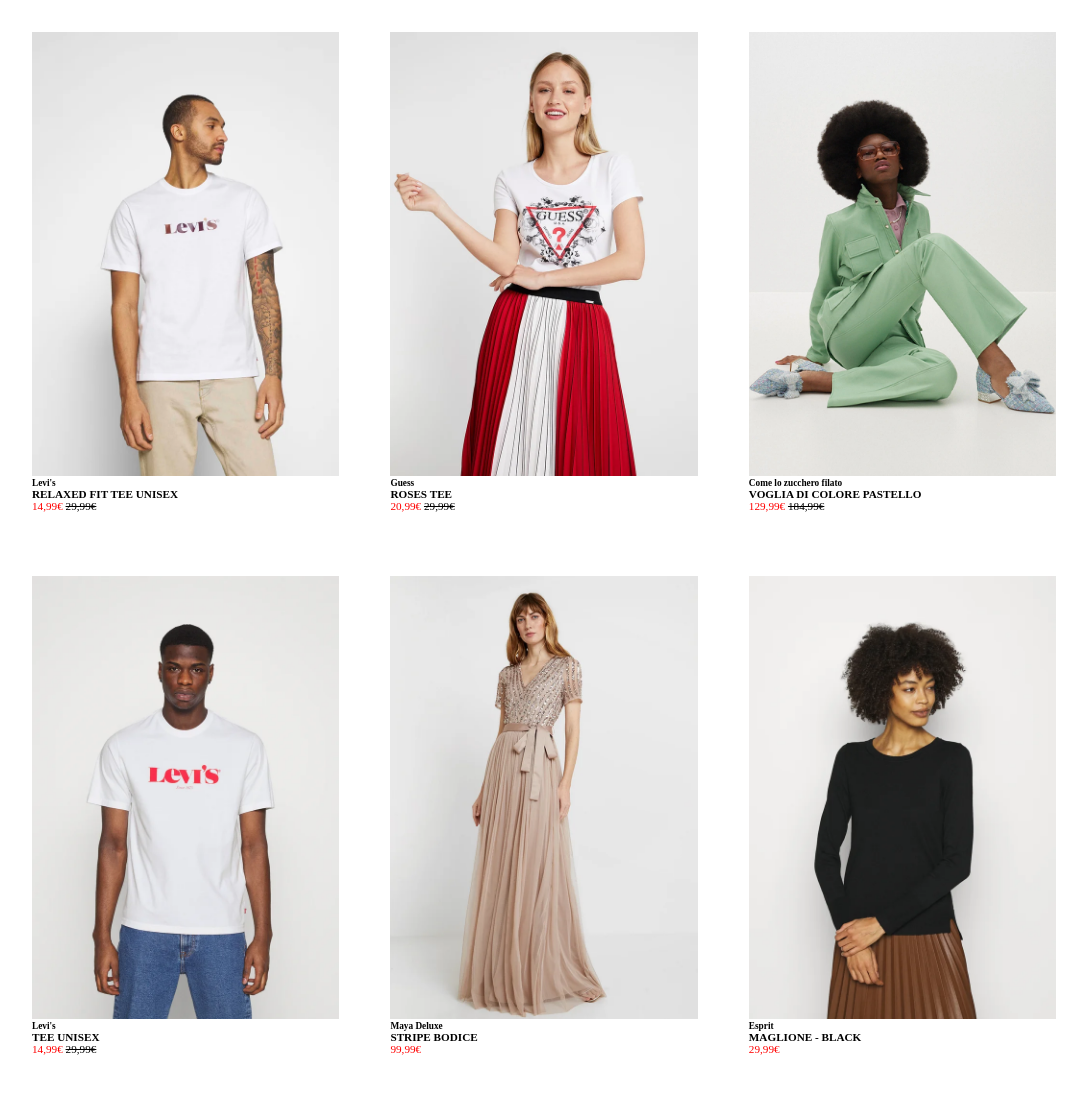
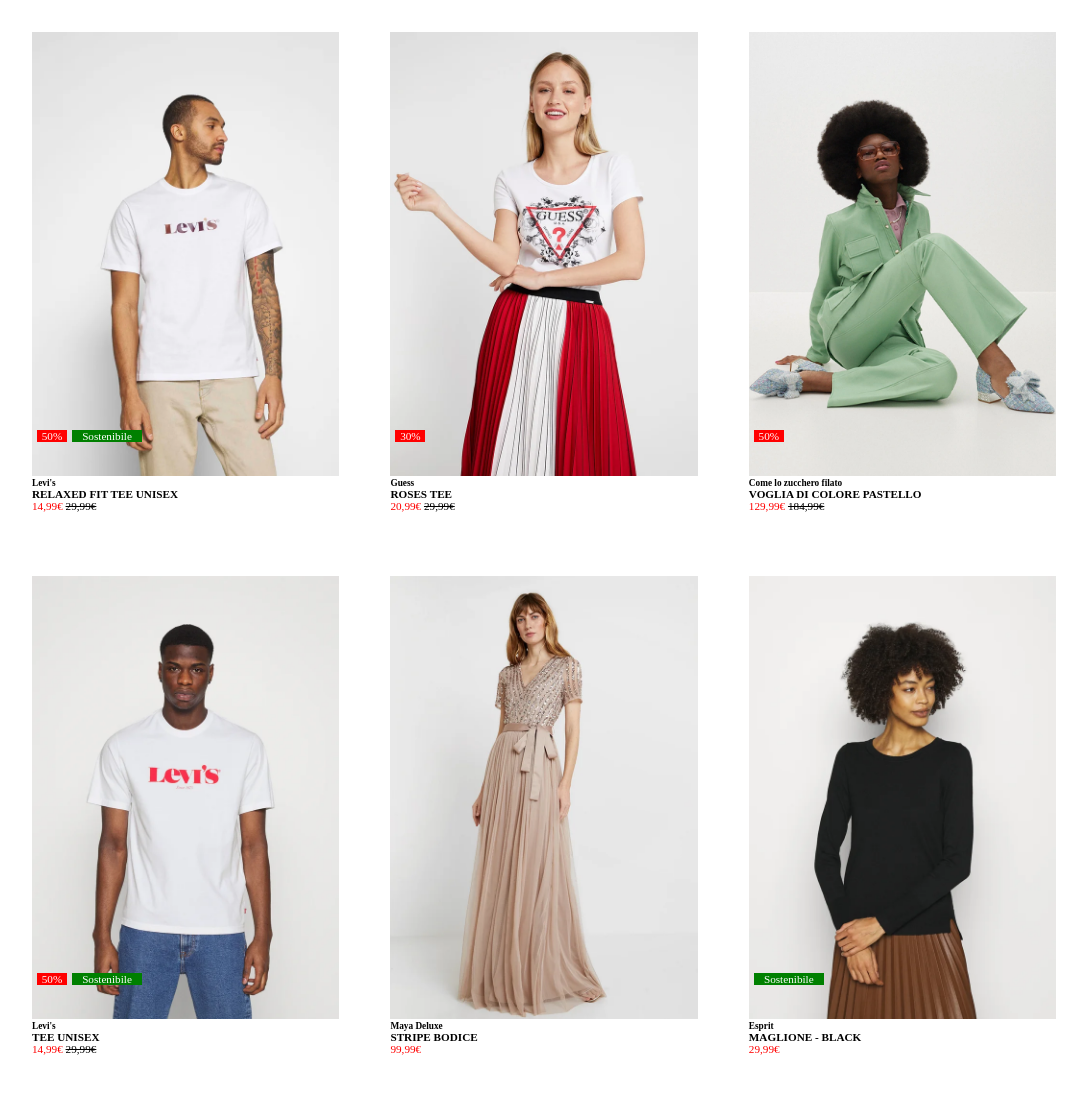
Before and after one commit to grossiValentina/html-css-boolando, a plain HTML site: page index.html in a window 1280 px wide. Shown: the whole page, without its empty margins (96-1183 px from the left). Drawn offline with Linux system fonts and the light colour scheme.

Commit message:
add:elaborazione progetto

```diff
--- a/css/style.css
+++ b/css/style.css
@@ -38,6 +38,7 @@
     text-decoration: line-through;
 }
 
+/* DIETRO */
 .col .back {
     position: absolute;
     top: 0;
@@ -48,6 +49,45 @@
 .col:hover .back {
     z-index: 1;
 }
+img {
+    position: relative;
+}
+
+.quad-rosso {
+    width: 30px;
+    background-color: red;
+    color: white;
+    text-align: center;
+    position: absolute;
+    z-index: 2;
+    bottom: 70px;
+    left: 5px;
+
+}
+
+.quad-verde {
+    width: 70px;
+    background-color: green;
+    color: white;
+    text-align: center;
+    position: absolute;
+    z-index: 2;
+    bottom: 70px;
+    left: 40px;
+
+}
+.quad-solo-verde {
+    width: 70px;
+    background-color: green;
+    color: white;
+    text-align: center;
+    position: absolute;
+    z-index: 2;
+    bottom: 70px;
+    left: 5px;
+
+}
+
 
 
 
--- a/index.html
+++ b/index.html
@@ -19,6 +19,8 @@
     <div class="contenitore">
         <div class="riga">
              <div class="col">
+                 <div class="quad-rosso">50%</div>
+                 <div class="quad-verde">Sostenibile</div>
                  <img src="img/1.webp" alt="foto maglia levis scritta bronzo">
                  <img src="img/1b.webp" class="back" alt="foto intera maglia levis scritta bronzo">
                  <h5>Levi's</h5>
@@ -30,6 +32,7 @@
              </div>
 
              <div class="col">
+                 <div class="quad-rosso">30%</div>
                  <img src="img/2.webp" alt="foto gonna guess">
                  <img src="img/2b.webp" class="back" alt="foto intera gonna guess">
                  <h5>Guess</h5>
@@ -41,6 +44,7 @@
              </div>
 
              <div class="col">
+                 <div class="quad-rosso">50%</div>
                  <img src="img/3.webp" alt="foto completo verde">
                  <img src="img/3b.webp" class="back" alt="foto intera completo verde">
                  <h5>Come lo zucchero filato</h5>
@@ -52,6 +56,8 @@
              </div>
 
              <div class="col">
+                 <div class="quad-rosso">50%</div>
+                 <div class="quad-verde">Sostenibile</div>
                  <img src="img/4.webp" alt="foto maglia levis scritta rossa">
                  <img src="img/4b.webp" class="back" alt="foto intera maglia levis scritta rossa">
                  <h5>Levi's</h5>
@@ -71,6 +77,7 @@
              </div>
 
              <div class="col">
+                 <div class="quad-solo-verde">Sostenibile</div>
                  <img src="img/6.webp" alt="foto maglia nera">
                  <img src="img/6b.webp" class="back" alt="foto intera maglia nera">
                  <h5>Esprit</h5>
@@ -90,4 +97,3 @@
 
 
 </body>
-</html>
```
